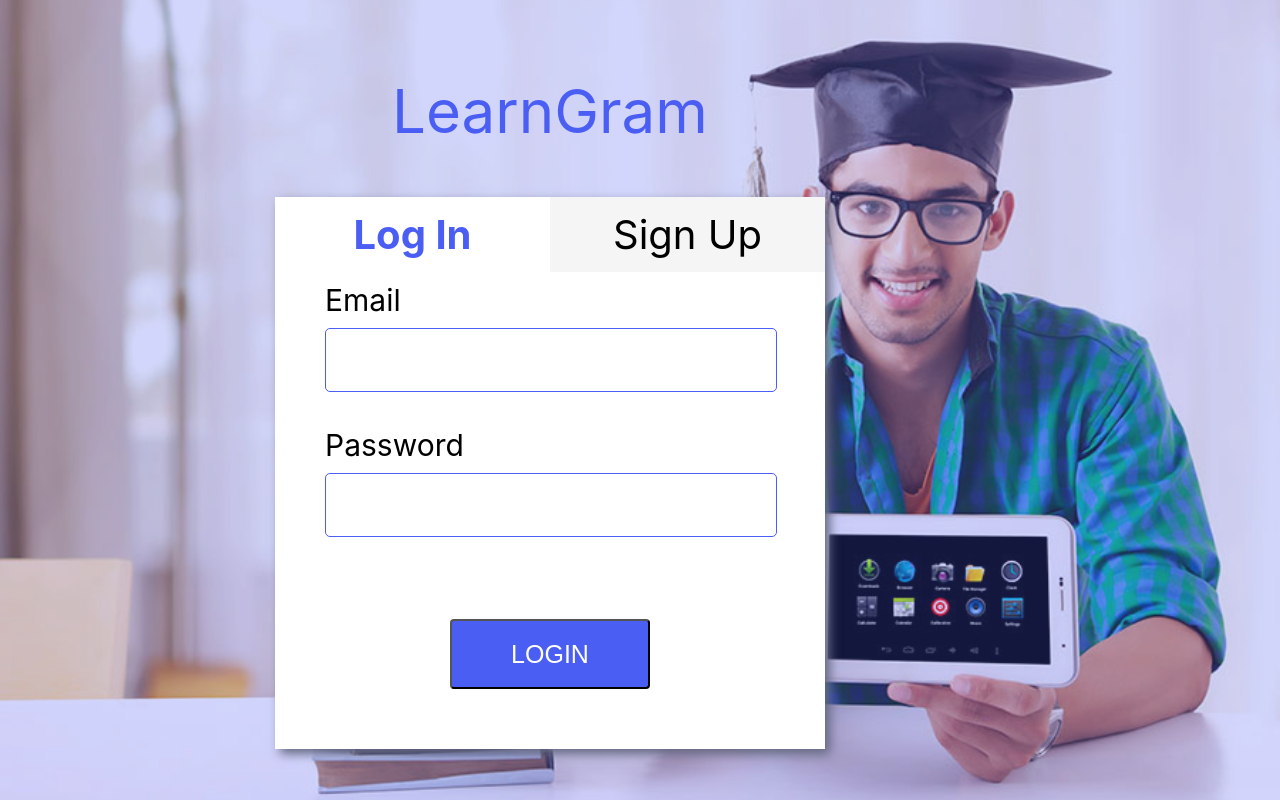
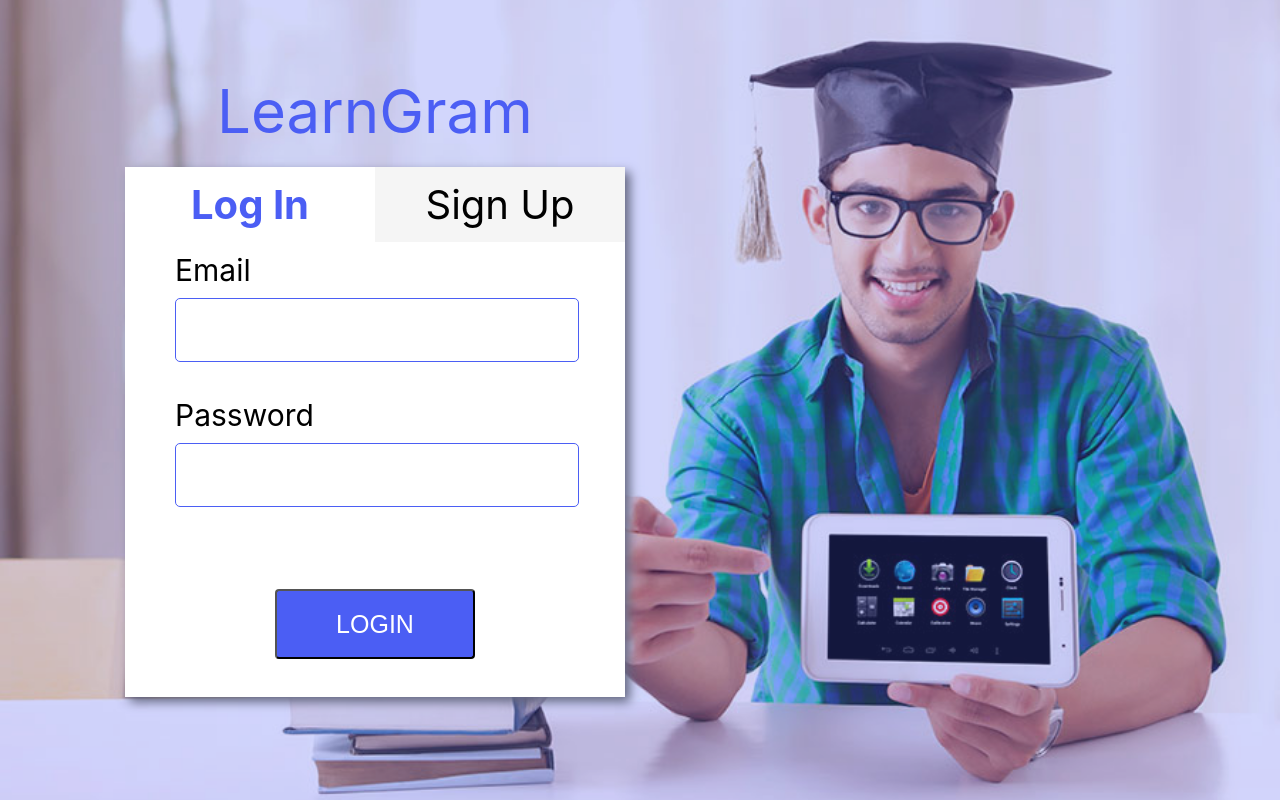
Before and after one commit to jehuamanna/learngram-fe, a React (Create React App) app: page /login in a window 1280 px wide. Built offline with nearby package versions, Linux system fonts and the light colour scheme.

Commit message:
fixed ui issues

```diff
--- a/src/pages/signup-login/styled-components.js
+++ b/src/pages/signup-login/styled-components.js
@@ -17,7 +17,8 @@ export const InsideContainer = styled.div`
 
 export const FormContainer = styled.div`
   padding-bottom: 30px;
-  width: 100%;
+  width: 500px;
+  height: 500px;
   background-color: white;
   display: flex;
   flex-direction: column;
@@ -31,14 +32,14 @@ export const Container = styled.div`
   display: flex;
   flex-direction: column;
   align-items: center;
-  transform: translate(50%, 75px);
+  transform: translate(100px, 75px);
 `;
 
 export const CompanyName= styled.p`
   color: #4b5ef4;
   font-size: 60px;
   margin: 0;
-  padding-bottom: 50px;
+  padding-bottom: 20px;
   text-align: center;
 `;
 
```
